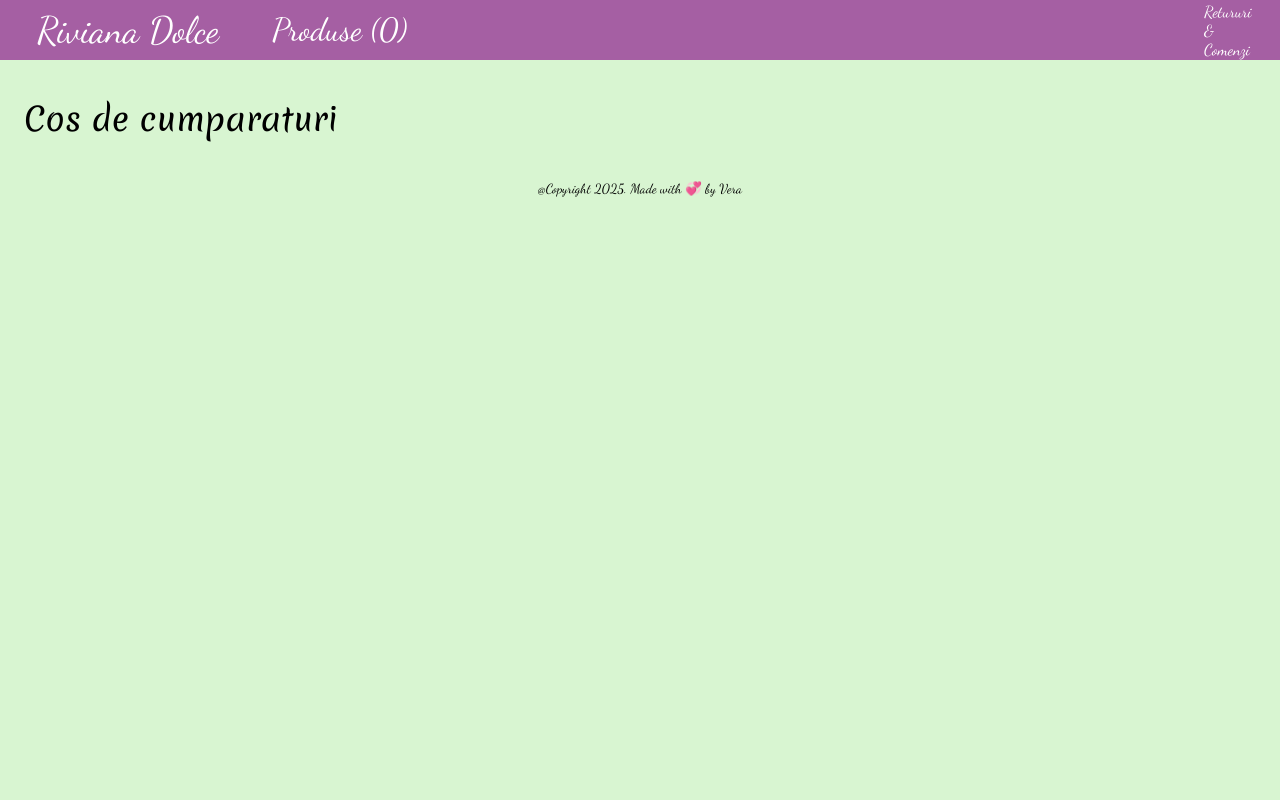
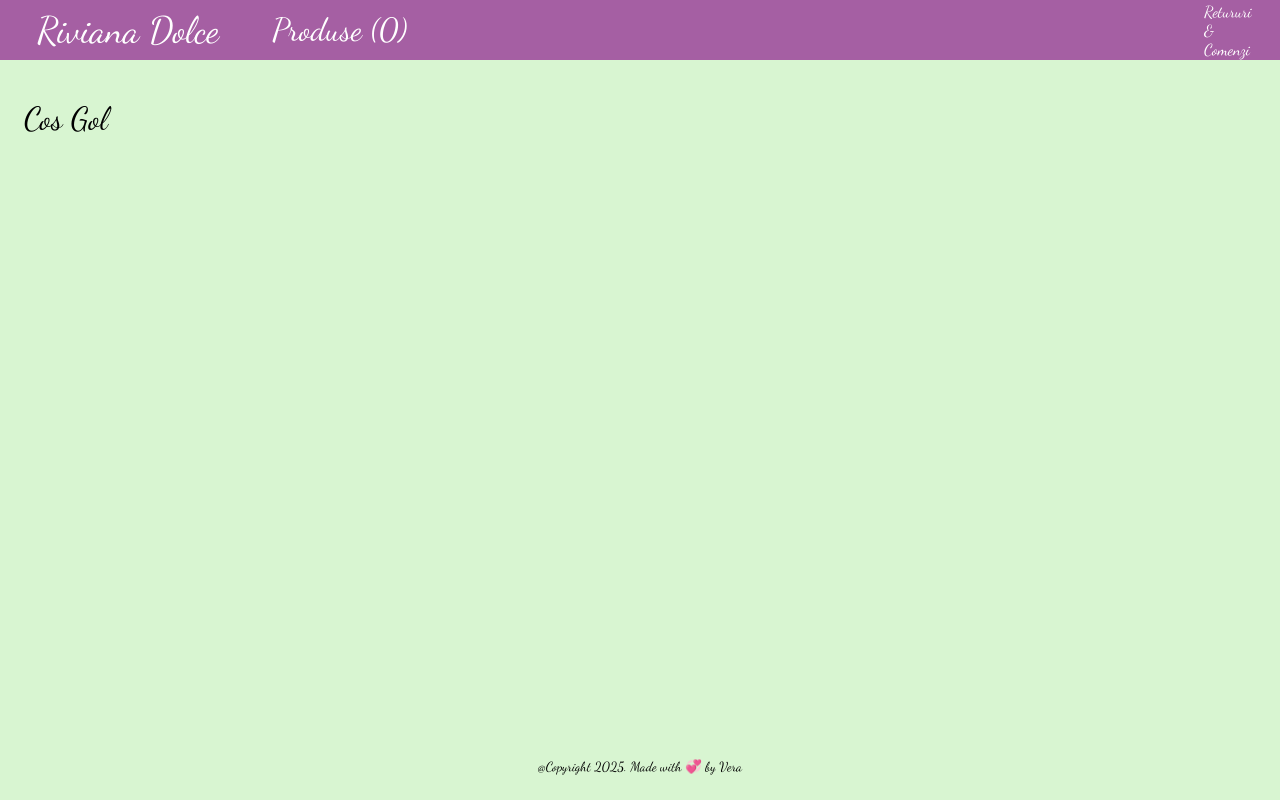
Before and after one commit to verakissyou17/riviana-dolce, a React (Vite) app: page /checkout in a window 1280 px wide. Built offline with nearby package versions, Linux system fonts and the light colour scheme.

Commit message:
Add 1 more product and fixed the footer

```diff
--- a/public/products.json
+++ b/public/products.json
@@ -292,5 +292,10 @@
     "image": "/images/products/chocolate-fudge-cake.webp",
     "name": "Tort cu ciocolata",
     "priceCents": 750
+  },  {
+    "id": "c4d5e6f7-a8b9-0c1d-2e3f-4a5b6c7d8e9g",
+    "image": "/images/products/galaxy-cake.webp",
+    "name": "Galaxy Cake",
+    "priceCents": 1150
   }
 ]
--- a/src/components/CheckoutMain.jsx
+++ b/src/components/CheckoutMain.jsx
@@ -18,7 +18,7 @@ function CheckoutMain({
     <CheckoutMainStyled>
       <link rel="icon" href="./images/icons/cart-favicon.png" />
       <title>Checkout</title>
-      <h1 className="page-title">Cos de cumparaturi</h1>
+            {cart.length > 0 ? <h1 className="page-title">Cos de cumparaturi</h1> : <h1 className="page-title">Cos Gol</h1>}
 
       <div className="checkout-grid">
         {cart.length > 0 && (
--- a/src/styles/CheckoutMain.styled.jsx
+++ b/src/styles/CheckoutMain.styled.jsx
@@ -5,11 +5,13 @@ export const CheckoutMainStyled = styled.main`
   margin-inline: auto;
   padding-inline: 0.5em;
   margin-top: calc(var(--header-height) + 5vh);
+  min-height: 80vh;
 
   .page-title {
     font-weight: 400;
     margin-bottom: 0.75em;
     margin-left: 0.5em;
+    font-family: "Dancing Script", cursive;
   }
 
   .checkout-grid {
--- a/src/styles/Footer.styled.jsx
+++ b/src/styles/Footer.styled.jsx
@@ -6,7 +6,4 @@ export const FooterStyled = styled.footer`
   text-align: center;
   min-height: 1.2em;
   font-family: "Dancing Script", cursive;
-  position: relative;
-  bottom: 0;
-  left: 0;
 `;
--- a/src/styles/OrdersMain.styled.jsx
+++ b/src/styles/OrdersMain.styled.jsx
@@ -6,6 +6,7 @@ export const OrdersMainStyled = styled.main`
   font-family: "Merienda", cursive;
   padding-top: 0.5em;
   margin-inline: auto;
+  min-height: 80vh;
 
   .orders-page-title {
     font-weight: 400;
--- a/src/styles/TrackingMain.styled.jsx
+++ b/src/styles/TrackingMain.styled.jsx
@@ -6,6 +6,7 @@ export const TrackingMainStyled = styled.main`
   padding: 1.5em;
   margin-inline: auto;
   font-family: "Merienda", cursive;
+  min-height: 80vh;
 
   .tracking-product {
     display: grid;
```
Also changed, not shown: src/components/OrderSummary.jsx (+6 -12 lines), public/images/products/galaxy-cake.webp (added).
